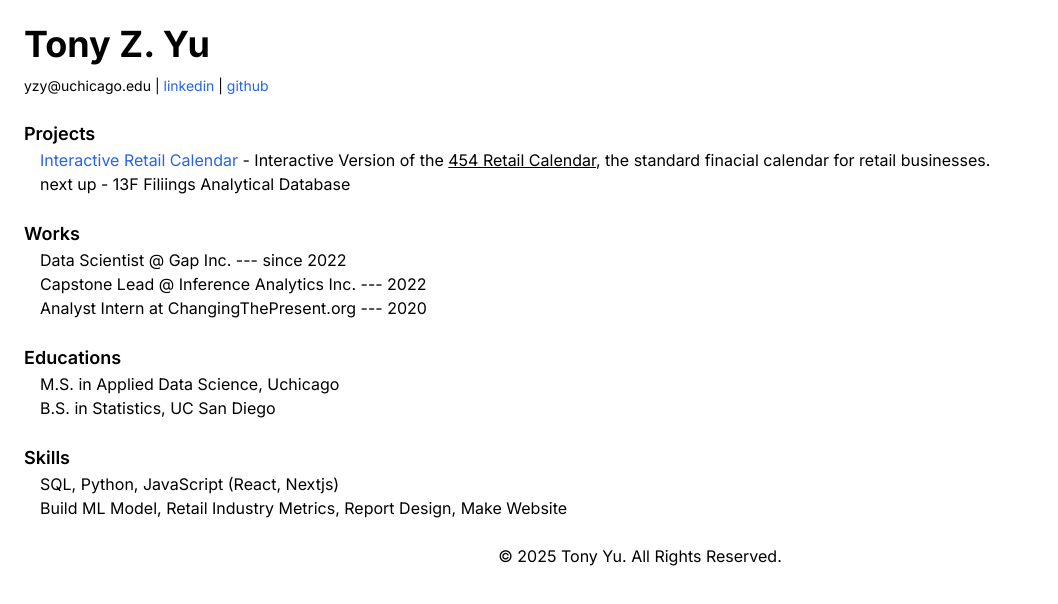
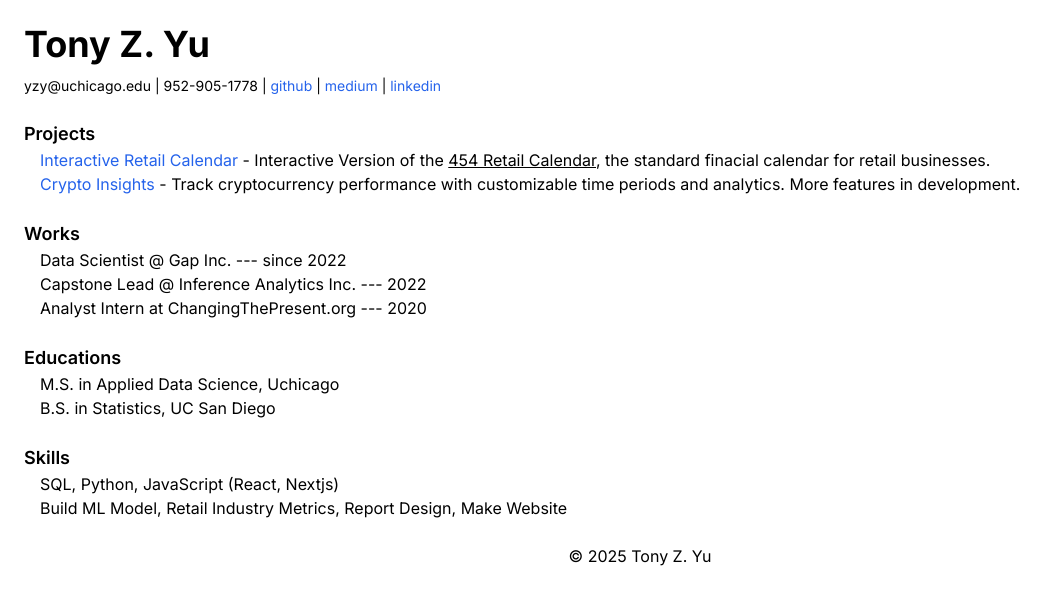
Before and after one commit to zyuTony/self-intro, a Next.js app: page / in a window 1280 px wide. Shown: the top 604 px of the page, without its empty margins (0-1058 px from the left). Built offline with nearby package versions, Linux system fonts and the light colour scheme.

Commit message:
update jan2025

```diff
--- a/app/page.jsx
+++ b/app/page.jsx
@@ -5,20 +5,27 @@ export default function Home() {
       <header className="mb-6">
         <h1 className="text-4xl font-bold">Tony Z. Yu</h1>
         <p className="my-3 text-sm">
-          yzy@uchicago.edu |{" "}
+          yzy@uchicago.edu | 952-905-1778 |{" "}
+          <a
+            href="https://github.com/zyuTony"
+            className="text-blue-600 hover:text-blue-800"
+          >
+            github
+          </a>{" "}
+          |{" "}
+          <a
+            href="https://medium.com/@zongyuan1998"
+            className="text-blue-600 hover:text-blue-800"
+          >
+            medium
+          </a>{" "}
+          |{" "}
           <a
             href="https://www.linkedin.com/in/z-yu"
             className="text-blue-600 hover:text-blue-800"
           >
             linkedin
           </a>{" "}
-          |{" "}
-          <a
-            href="https://github.com/zyuTony"
-            className="text-blue-600 hover:text-blue-800"
-          >
-            github
-          </a>
         </p>
       </header>
       <section className="mb-6">
@@ -43,7 +50,16 @@ export default function Home() {
             {", "}
             the standard finacial calendar for retail businesses.
           </li>
-          <li>next up - 13F Filiings Analytical Database</li>
+          <li>
+            <a
+              href="https://eutra.co"
+              className="text-blue-600 hover:text-blue-800"
+            >
+              Crypto Insights
+            </a>{" "}
+            - Track cryptocurrency performance with customizable time periods
+            and analytics. More features in development.
+          </li>
         </ul>
       </section>
       <section className="mb-6">
@@ -73,7 +89,7 @@ export default function Home() {
         </ul>
       </section>
       <footer className="text-center mt-6">
-        <p>&copy; {new Date().getFullYear()} Tony Yu. All Rights Reserved.</p>
+        <p>&copy; {new Date().getFullYear()} Tony Z. Yu </p>
       </footer>
     </div>
   );
```
Also changed, not shown: package.json (+4 -4 lines).
